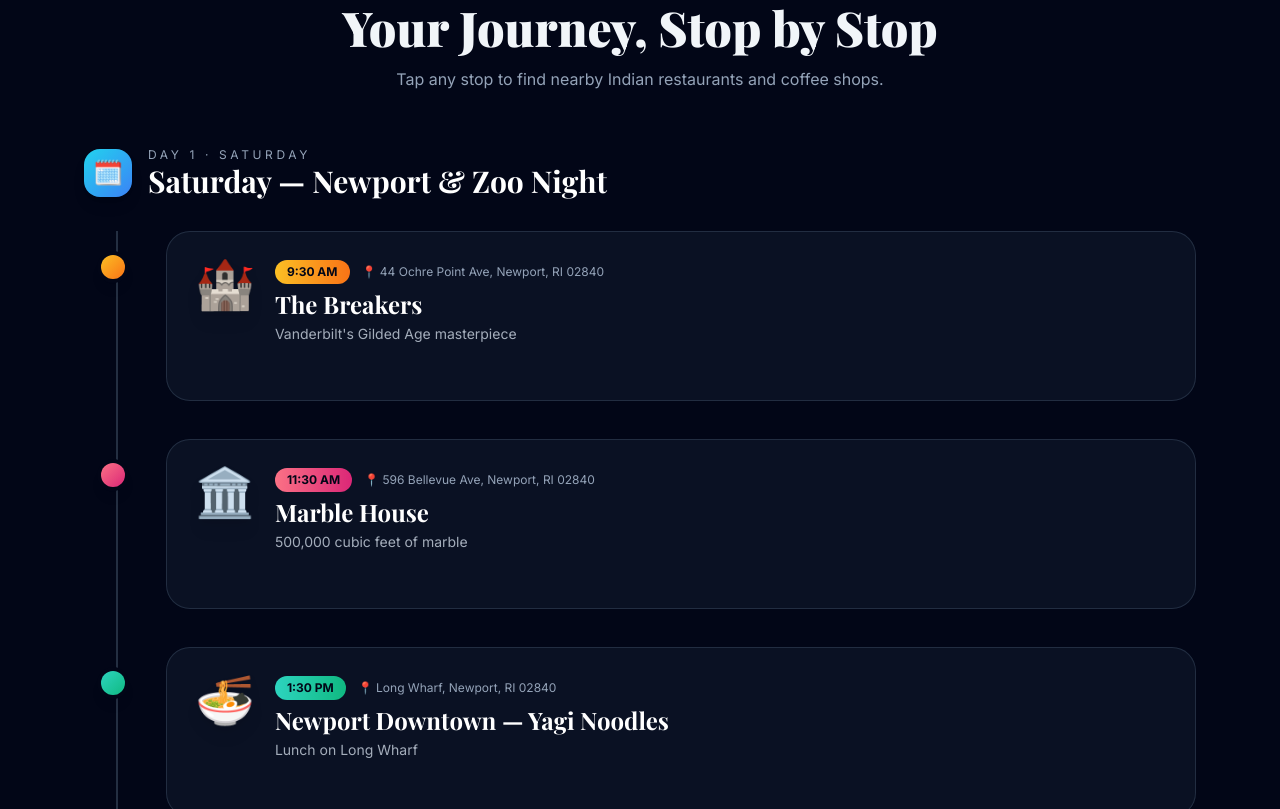
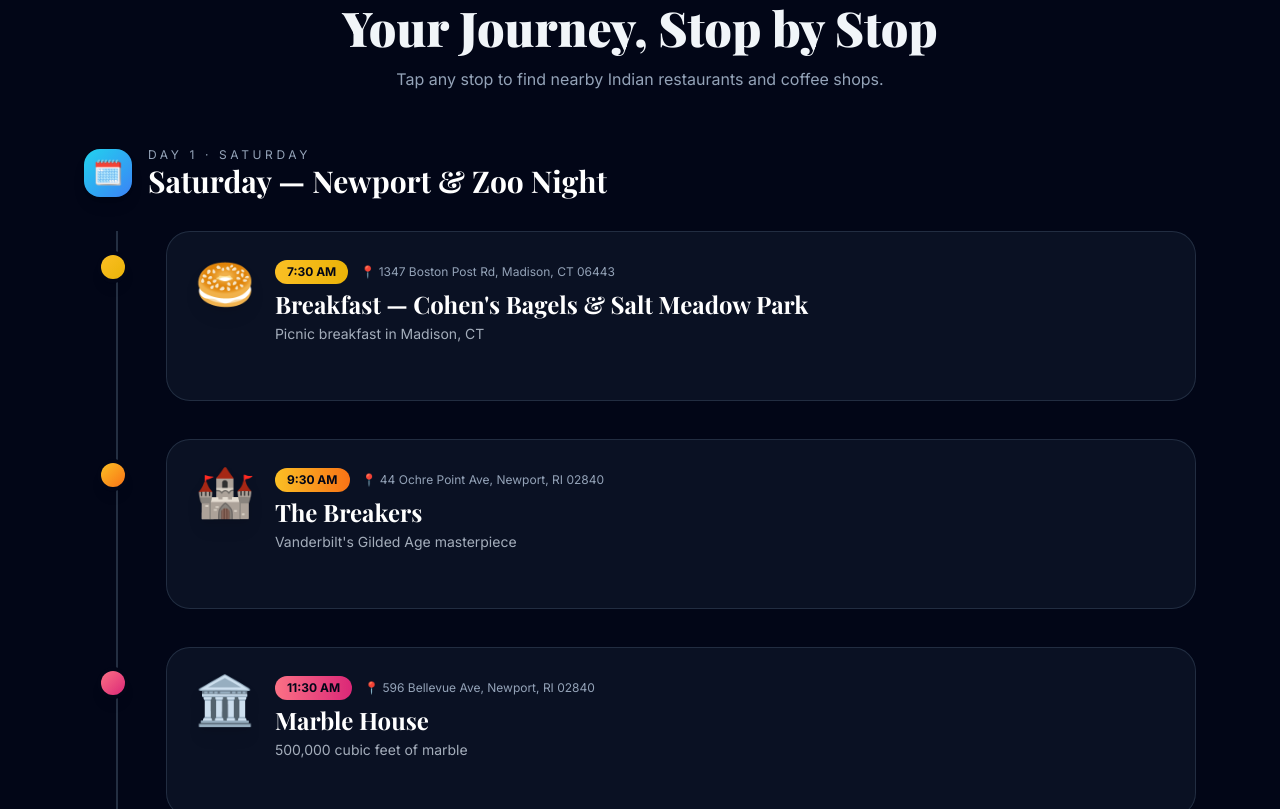
Before and after one commit to rvasanthan/rhode-island-getaway, a plain HTML site: page public/index.html in a window 1280 px wide. Shown: the part 863-1672 px from the top of the page. Drawn offline with nearby package versions, Linux system fonts and the light colour scheme.

Commit message:
Add Saturday breakfast stop: Cohen's Bagels + Salt Meadow Park, Madison CT

```diff
--- a/public/index.html
+++ b/public/index.html
@@ -80,7 +80,7 @@
 
       <div class="mt-10 grid grid-cols-2 md:grid-cols-4 gap-4 max-w-3xl mx-auto">
         <div class="rounded-2xl border border-slate-700/60 bg-slate-900/60 backdrop-blur p-4"><p class="text-3xl font-black bg-gradient-to-r from-cyan-300 to-sky-400 bg-clip-text text-transparent">2</p><p class="text-xs text-slate-400 mt-1 uppercase tracking-wider">Days</p></div>
-        <div class="rounded-2xl border border-slate-700/60 bg-slate-900/60 backdrop-blur p-4"><p class="text-3xl font-black bg-gradient-to-r from-fuchsia-300 to-purple-400 bg-clip-text text-transparent">10</p><p class="text-xs text-slate-400 mt-1 uppercase tracking-wider">Stops</p></div>
+        <div class="rounded-2xl border border-slate-700/60 bg-slate-900/60 backdrop-blur p-4"><p class="text-3xl font-black bg-gradient-to-r from-fuchsia-300 to-purple-400 bg-clip-text text-transparent">11</p><p class="text-xs text-slate-400 mt-1 uppercase tracking-wider">Stops</p></div>
         <div class="rounded-2xl border border-slate-700/60 bg-slate-900/60 backdrop-blur p-4"><p class="text-3xl font-black bg-gradient-to-r from-amber-300 to-orange-400 bg-clip-text text-transparent">2</p><p class="text-xs text-slate-400 mt-1 uppercase tracking-wider">Mansions</p></div>
         <div class="rounded-2xl border border-slate-700/60 bg-slate-900/60 backdrop-blur p-4"><p class="text-3xl font-black bg-gradient-to-r from-emerald-300 to-teal-400 bg-clip-text text-transparent">1</p><p class="text-xs text-slate-400 mt-1 uppercase tracking-wider">Zoo</p></div>
       </div>
@@ -174,8 +174,8 @@
     </div>
   </div>
 
-  <script src="js/data.js?v=7"></script>
-  <script src="js/app.js?v=7"></script>
+  <script src="js/data.js?v=8"></script>
+  <script src="js/app.js?v=8"></script>
   <script>
     /* Legend (static, built from CATEGORIES) */
     (function () {
--- a/public/js/data.js
+++ b/public/js/data.js
@@ -19,6 +19,18 @@ const TRIP_DAYS = [
 ];
 
 const STOPS = [
+  {
+    id: "breakfast-ct",
+    day: 1,
+    time: "7:30 AM",
+    name: "Breakfast — Cohen's Bagels & Salt Meadow Park",
+    icon: "🥯",
+    tagline: "Picnic breakfast in Madison, CT",
+    desc: "Grab freshly baked bagels, breakfast sandwiches and coffee at Cohen's Bagel Company (opens 7 AM), then cross Boston Post Road to Salt Meadow Park for a picnic-table breakfast with the family — then it's onward to Newport.",
+    addr: "1347 Boston Post Rd, Madison, CT 06443",
+    near: "Cohen's Bagel Company, Madison, CT",
+    tint: "from-amber-400 to-yellow-500",
+  },
   {
     id: "breakers",
     day: 1,
```
Also changed, not shown: 1 other file.
